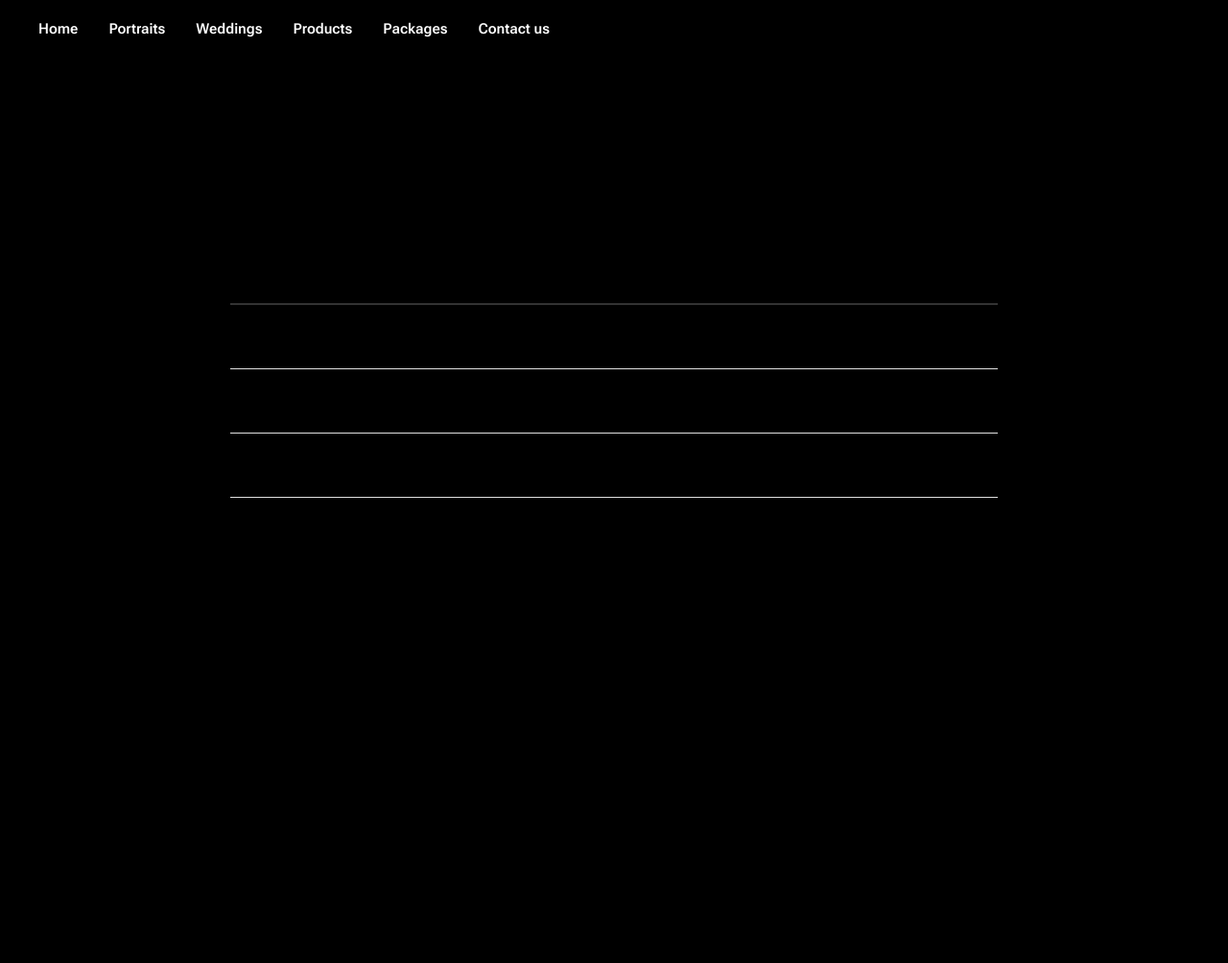
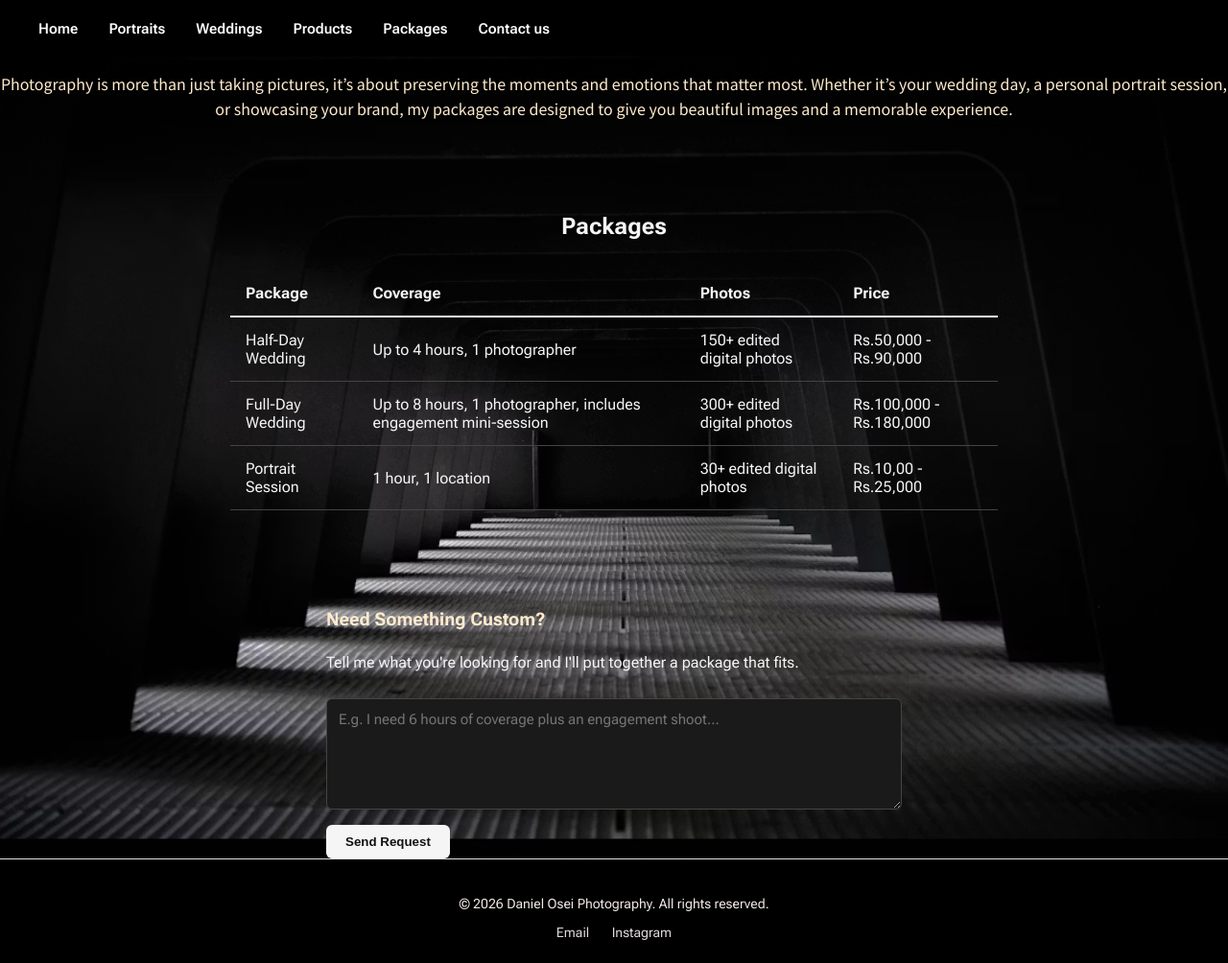
Before and after one commit to Nefeli-Fernando/Personal-Brand-Freelance-Photographer, a plain HTML site: page packages.html in a window 1280 px wide. Shown: the whole page at 96% size. Before the commit the page ends 800 px from the top, so only its background shows below. Drawn offline with Linux system fonts and the light colour scheme.

Commit message:
feat : made nav bar stick to the page

```diff
--- a/css/package.css
+++ b/css/package.css
@@ -1,6 +1,7 @@
 .packages {
     padding: 60px 20px;
     text-align: center;
+    color: #f5f5f5;
 }
 
 .package-table {
@@ -9,19 +10,68 @@
     margin: 32px auto 0;
     border-collapse: collapse;
     text-align: left;
+    color: #f5f5f5;
 }
 
 .package-table th,
 .package-table td {
     padding: 14px 16px;
-    border-bottom: 1px solid #e0e0e0;
+    border-bottom: 1px solid #444;
 }
 
 .package-table th {
     font-weight: bold;
-    border-bottom: 2px solid #333;
+    border-bottom: 2px solid #f5f5f5;
 }
 
 .package-table tr:hover {
-    background-color: #f9f9f9;
+    background-color: #1a1a1a;
 }
+
+.paragr {
+    color: blanchedalmond;
+    font-family: "Noto Sans JP", sans-serif;
+    text-align: center;
+    margin-left: 5;
+    line-height: 1.6;
+}
+
+.custom-package {
+    max-width: 600px;
+    margin: 40px auto 0;
+    text-align: left;
+    color:#f5f5f5;
+}
+
+.custom-package textarea {
+    width: 100%;
+    padding: 12px;
+    margin-top: 12px;
+    border: 1px solid #444;
+    border-radius: 6px;
+    background-color: #1a1a1a;
+    color: #f5f5f5;
+    font-family: inherit;
+    font-size: 15px;
+    resize: vertical;
+}
+
+.custom-package textarea:focus {
+    outline: none;
+    border-color: #f5f5f5;
+}
+
+.custom-package button {
+    margin-top: 12px;
+    padding: 10px 20px;
+    background-color: #f5f5f5;
+    color: #111;
+    border: none;
+    border-radius: 6px;
+    cursor: pointer;
+    font-weight: bold;
+}
+
+.custom-package button:sold {
+    opacity: 0.85;
+}
--- a/css/style.css
+++ b/css/style.css
@@ -26,14 +26,15 @@ body {
     padding: 20px 40px;
     border-radius: 20px;
     display: flex;
-    position: relative;
+    position: sticky;
+    top: 0;
+    z-index: 1000;
     justify-content: space-between;
     align-items: center;
-    box-shadow: rgb(41, 41, 41);
+    box-shadow: 0 6px 20px rgba(0, 0, 0, 0.35);
     animation: anime 0.5s ease forwards;
-    display: flex;
-    justify-content: left;
-    align-items: left;
+    background: rgba(0, 0, 0, 0.85);
+    backdrop-filter: blur(6px);
 }
 
 .nav-links {
--- a/packages.html
+++ b/packages.html
@@ -6,7 +6,20 @@
     <meta name="viewport" content="width=device-width, initial-scale=1.0">
     <title>Packages/pricing</title>
     <link rel="stylesheet" href="css/style.css">
-    <link rel="stylesheet" href="css/package.css"
+    <link rel="stylesheet" href="css/package.css">
+
+    <style>
+        body {
+            background-image: url('Assets/Images/photo-1622976479615-38700d470a1c.avif');
+            background-size: cover;
+            background-position: center;
+            background-repeat: no-repeat;
+            background-attachment: fixed;
+            margin: 0;
+            min-height: 100vh;
+        }
+    </style>
+
 </head>
 
 <body>
@@ -32,7 +45,8 @@
 
 </body>
 
-<p>Photography is more than just taking pictures, it’s about preserving the moments and emotions that matter most.
+<p class="paragr">Photography is more than just taking pictures, it’s about preserving the moments and emotions that
+    matter most.
     Whether it’s your wedding day, a personal portrait session, or showcasing your brand, my packages are designed to
     give you beautiful images and a memorable experience.</p>
 
@@ -54,23 +68,45 @@
                     <td>Half-Day Wedding</td>
                     <td>Up to 4 hours, 1 photographer</td>
                     <td>150+ edited digital photos</td>
-                    <td>$800</td>
+                    <td>Rs.50,000 - Rs.90,000</td>
                 </tr>
                 <tr>
                     <td>Full-Day Wedding</td>
                     <td>Up to 8 hours, 1 photographer, includes engagement mini-session</td>
                     <td>300+ edited digital photos</td>
-                    <td>$1500</td>
+                    <td>Rs.100,000 - Rs.180,000</td>
                 </tr>
                 <tr>
                     <td>Portrait Session</td>
                     <td>1 hour, 1 location</td>
                     <td>30+ edited digital photos</td>
-                    <td>$250</td>
+                    <td>Rs.10,00 - Rs.25,000</td>
                 </tr>
             </tbody>
         </table>
     </section>
 </div>
+<center>
+    <div class="custom-package">
+        <h3>Need Something Custom?</h3>
+        <p>Tell me what you're looking for and I'll put together a package that fits.</p>
+        <textarea name="customRequest" rows="5"
+            placeholder="E.g. I need 6 hours of coverage plus an engagement shoot..."></textarea>
+        <button type="button">Send Request</button>
+    </div>
+</center>
+
+
+
+
+
+
+<footer class="site-footer">
+    <p>&copy; 2026 Daniel Osei Photography. All rights reserved.</p>
+    <div class="footer-links">
+        <a href="mailto:you@example.com">Email</a>
+        <a href="https://instagram.com/yourhandle" target="_blank">Instagram</a>
+    </div>
+</footer>
 
 </html>
```
Also changed, not shown: contact.html (+10 -0 lines), product.html (+13 -0 lines), weddings.html (+12 -0 lines).
